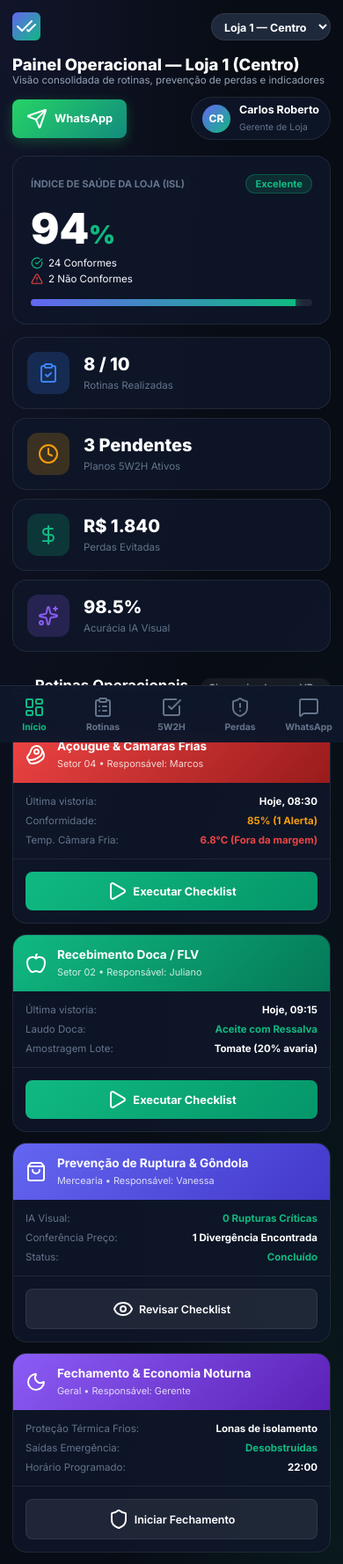
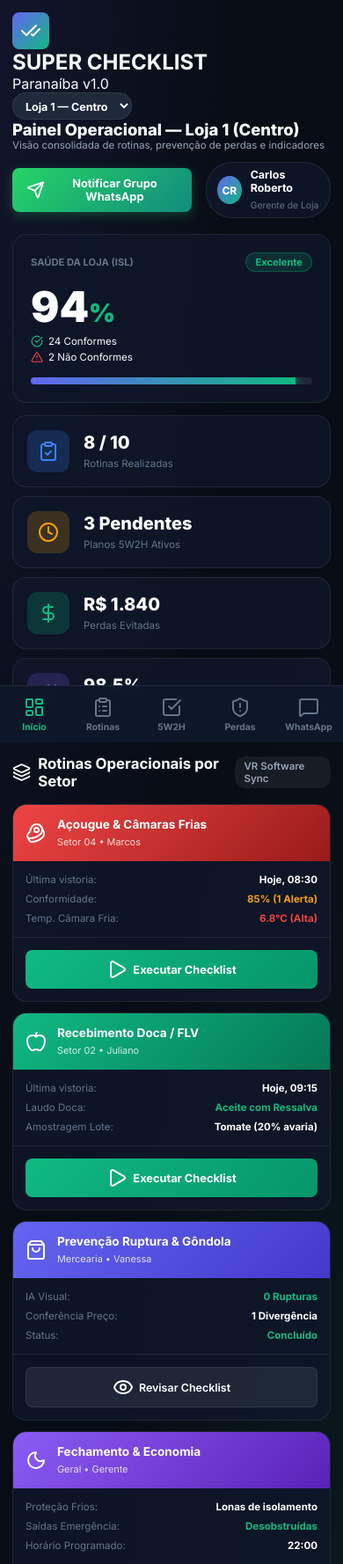
Before and after one commit to filipeparanaiba-dot/checklist-paranaiba, a plain HTML site: page index.html in a window 390 px wide. Shown: the top 1778 px of the page at 88% size. Drawn offline with nearby package versions, Linux system fonts and the light colour scheme.

Commit message:
Complete mobile UI rebuild and layout fix for index.html

```diff
--- a/index.html
+++ b/index.html
@@ -15,7 +15,7 @@
   <!-- Layout Principal Desktop & Mobile Viewport -->
   <div class="system-root">
 
-    <!-- Sidebar Navigation (Desktop) -->
+    <!-- Sidebar Navigation (Desktop Only) -->
     <aside class="sidebar" id="app-sidebar">
       <div class="sidebar-brand">
         <div class="brand-logo">
@@ -70,16 +70,23 @@
     <!-- Content Area -->
     <main class="main-content">
 
-      <!-- Topbar Header -->
+      <!-- Topbar Header (Mobile Top Header) -->
+      <div class="mobile-header-bar">
+        <div class="mob-brand-info">
+          <div class="brand-logo"><i data-lucide="check-check"></i></div>
+          <div>
+            <h2>SUPER CHECKLIST</h2>
+            <span>Paranaíba v1.0</span>
+          </div>
+        </div>
+        <select id="mobile-store-picker" onchange="switchStore(this.value)">
+          <option value="1">Loja 1 — Centro</option>
+          <option value="2">Loja 2 — Bairro</option>
+        </select>
+      </div>
+
+      <!-- Topbar Header (Desktop) -->
       <header class="topbar">
-        <div class="mobile-top-brand">
-          <div class="brand-logo-sm"><i data-lucide="check-check"></i></div>
-          <select id="mobile-store-picker" onchange="switchStore(this.value)">
-            <option value="1">Loja 1 — Centro</option>
-            <option value="2">Loja 2 — Bairro</option>
-          </select>
-        </div>
-
         <div class="topbar-left">
           <h1 id="page-title">Painel Operacional — Loja 1 (Centro)</h1>
           <p id="page-subtitle">Visão consolidada de rotinas, prevenção de perdas e indicadores</p>
@@ -87,7 +94,7 @@
 
         <div class="topbar-right">
           <button class="btn-wa-header" onclick="triggerWhatsAppModal()">
-            <i data-lucide="send"></i> <span class="wa-btn-text">WhatsApp</span>
+            <i data-lucide="send"></i> Notificar Grupo WhatsApp
           </button>
 
           <div class="user-profile-badge">
@@ -107,7 +114,7 @@
         <div class="dashboard-banner">
           <div class="health-gauge-card">
             <div class="gauge-header">
-              <span>ÍNDICE DE SAÚDE DA LOJA (ISL)</span>
+              <span>SAÚDE DA LOJA (ISL)</span>
               <span class="isl-badge-live" id="isl-status-tag">Excelente</span>
             </div>
             <div class="gauge-body">
@@ -161,7 +168,7 @@
         <!-- Section: Setores & Rotinas do Dia -->
         <div class="section-header-bar">
           <h3><i data-lucide="layers"></i> Rotinas Operacionais por Setor</h3>
-          <span class="tag-info">Sincronizado com VR Software</span>
+          <span class="tag-info">VR Software Sync</span>
         </div>
 
         <div class="sectors-grid">
@@ -172,7 +179,7 @@
               <i data-lucide="beef"></i>
               <div>
                 <h4>Açougue & Câmaras Frias</h4>
-                <small>Setor 04 • Responsável: Marcos</small>
+                <small>Setor 04 • Marcos</small>
               </div>
             </div>
             <div class="sector-card-body">
@@ -186,7 +193,7 @@
               </div>
               <div class="sector-info-row">
                 <span>Temp. Câmara Fria:</span>
-                <strong class="text-red">6.8°C (Fora da margem)</strong>
+                <strong class="text-red">6.8°C (Alta)</strong>
               </div>
             </div>
             <div class="sector-card-footer">
@@ -202,7 +209,7 @@
               <i data-lucide="apple"></i>
               <div>
                 <h4>Recebimento Doca / FLV</h4>
-                <small>Setor 02 • Responsável: Juliano</small>
+                <small>Setor 02 • Juliano</small>
               </div>
             </div>
             <div class="sector-card-body">
@@ -231,18 +238,18 @@
             <div class="sector-card-header bg-gondola">
               <i data-lucide="shopping-bag"></i>
               <div>
-                <h4>Prevenção de Ruptura & Gôndola</h4>
-                <small>Mercearia • Responsável: Vanessa</small>
+                <h4>Prevenção Ruptura & Gôndola</h4>
+                <small>Mercearia • Vanessa</small>
               </div>
             </div>
             <div class="sector-card-body">
               <div class="sector-info-row">
                 <span>IA Visual:</span>
-                <strong class="text-green">0 Rupturas Críticas</strong>
+                <strong class="text-green">0 Rupturas</strong>
               </div>
               <div class="sector-info-row">
                 <span>Conferência Preço:</span>
-                <strong>1 Divergência Encontrada</strong>
+                <strong>1 Divergência</strong>
               </div>
               <div class="sector-info-row">
                 <span>Status:</span>
@@ -261,13 +268,13 @@
             <div class="sector-card-header bg-fechamento">
               <i data-lucide="moon"></i>
               <div>
-                <h4>Fechamento & Economia Noturna</h4>
-                <small>Geral • Responsável: Gerente</small>
+                <h4>Fechamento & Economia</h4>
+                <small>Geral • Gerente</small>
               </div>
             </div>
             <div class="sector-card-body">
               <div class="sector-info-row">
-                <span>Proteção Térmica Frios:</span>
+                <span>Proteção Frios:</span>
                 <strong>Lonas de isolamento</strong>
               </div>
               <div class="sector-info-row">
@@ -318,7 +325,7 @@
                   <p>Verifique o indicador digital ou termômetro espeto Bluetooth.</p>
                 </div>
                 <button class="btn-pop-hint" onclick="openMicrolearningModal('refrigeracao')">
-                  <i data-lucide="play-circle"></i> Treinamento POP
+                  <i data-lucide="play-circle"></i> POP 15s
                 </button>
               </div>
 
```
